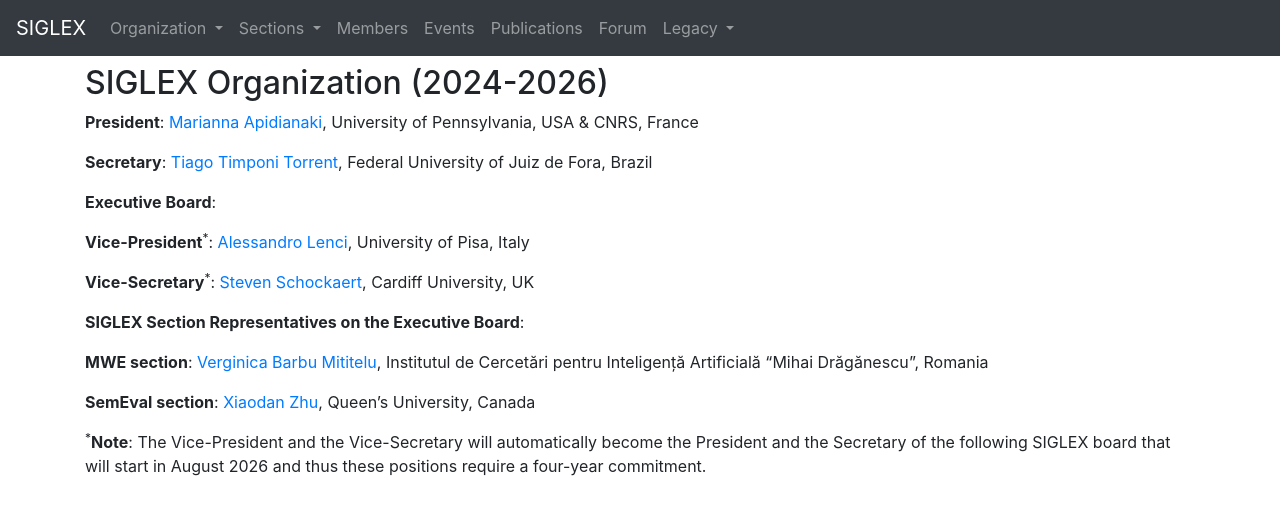
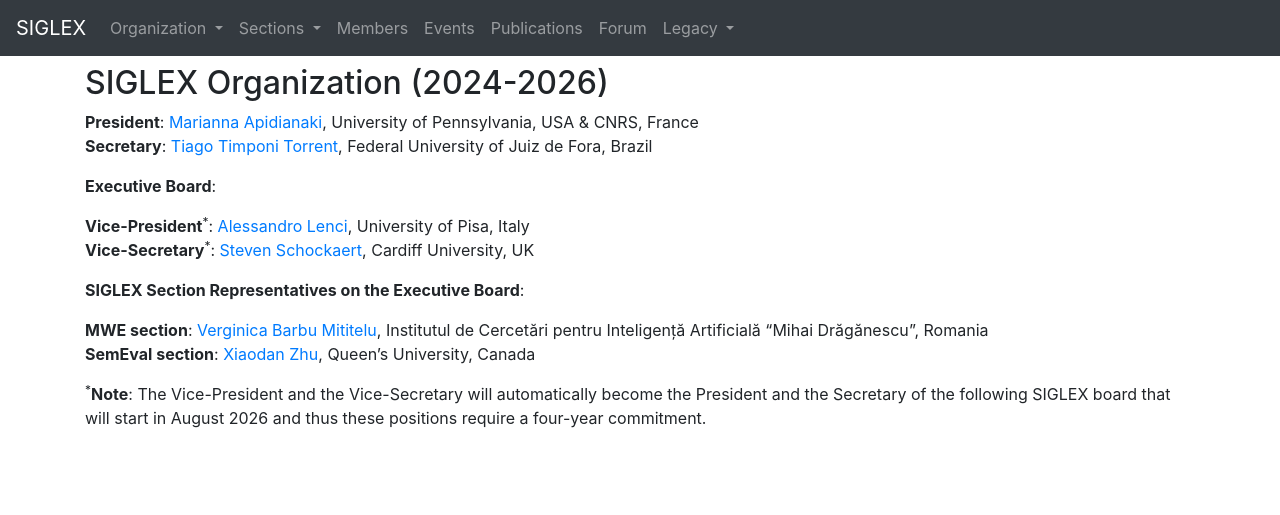
Before and after one commit to acl-org/siglex, a Jekyll site: the page built from board/2024.md, in a window 1280 px wide. Shown: the top 515 px of the page. Built offline with Jekyll 4.4.1, drawn with Linux system fonts in a browser that asks for light colours.

Commit message:
Update 2024.md

```diff
--- a/board/2024.md
+++ b/board/2024.md
@@ -6,19 +6,16 @@ title: "Board 2024-2026"
 ## SIGLEX Organization (2024-2026)<br>
 
 **President**: [Marianna Apidianaki](https://mariannaapi.github.io/), University of Pennsylvania, USA & CNRS, France <br>
-
 **Secretary**: [Tiago Timponi Torrent](https://www.tiagotorrent.com/), Federal University of Juiz de Fora, Brazil
 
 **Executive Board**: <br>
 
 **Vice-President**<sup>*</sup>: [Alessandro Lenci](https://people.unipi.it/alessandro_lenci/), University of Pisa, Italy <br>
-
-**Vice-Secretary**<sup>*</sup>: [Steven Schockaert](https://profiles.cardiff.ac.uk/staff/schockaerts1), Cardiff University, UK <br>
+**Vice-Secretary**<sup>*</sup>: [Steven Schockaert](https://profiles.cardiff.ac.uk/staff/schockaerts1), Cardiff University, UK
 
 **SIGLEX Section Representatives on the Executive Board**:
 
-**MWE section**: [Verginica Barbu Mititelu](https://www.racai.ro/about-us/racai-staff/verginica-barbu-mititelu/), Institutul de Cercetări pentru Inteligență Artificială “Mihai Drăgănescu”, Romania
-
+**MWE section**: [Verginica Barbu Mititelu](https://www.racai.ro/about-us/racai-staff/verginica-barbu-mititelu/), Institutul de Cercetări pentru Inteligență Artificială “Mihai Drăgănescu”, Romania <br>
 **SemEval section**: [Xiaodan Zhu](https://www.xiaodanzhu.com/), Queen's University, Canada
 
 <sup>*</sup>**Note**: The Vice-President and the Vice-Secretary will automatically become the President and the Secretary of the following SIGLEX board that will start in August 2026 and thus these positions require a four-year commitment.
```
